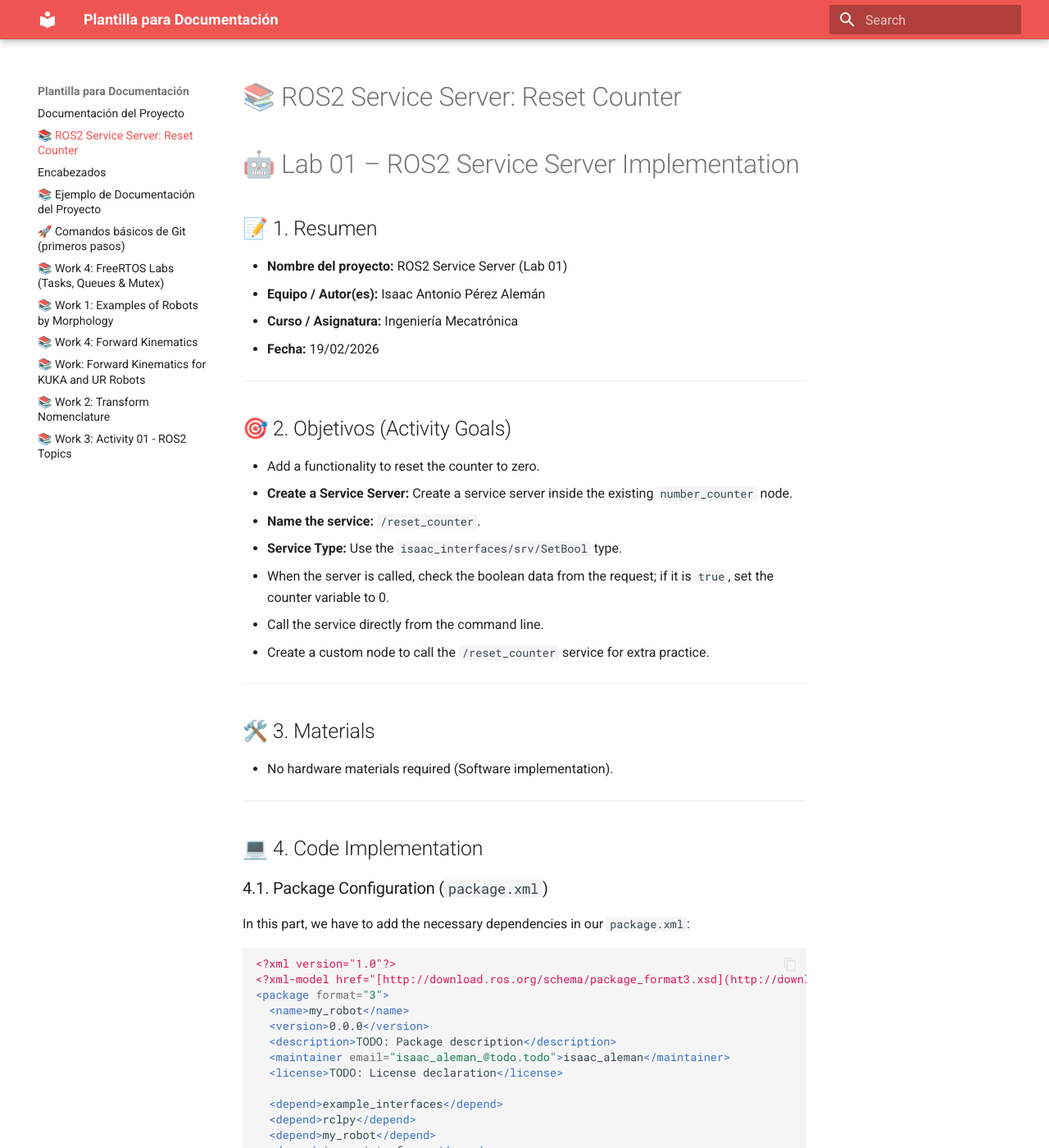
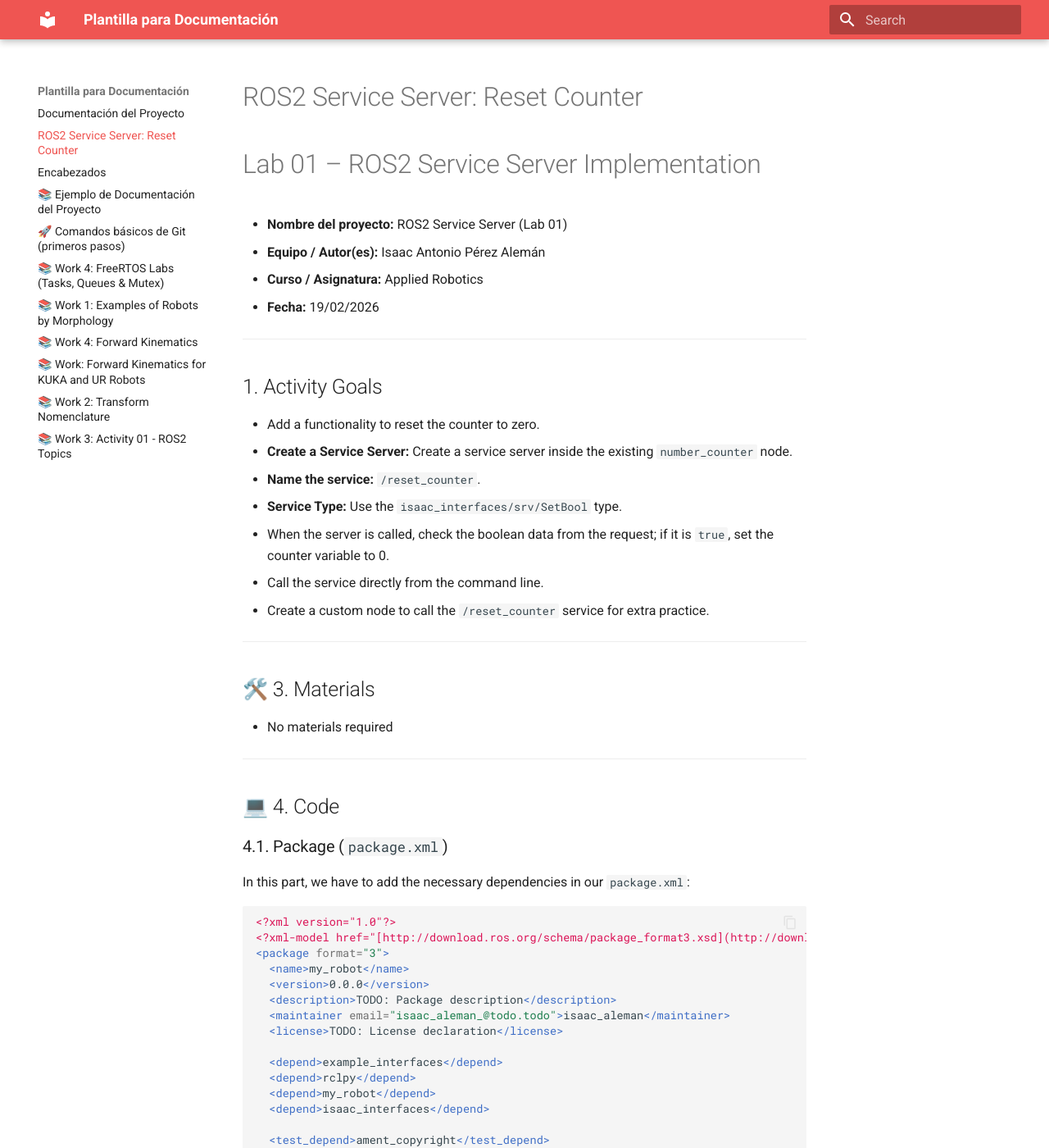
Before and after one commit to Isaacan123/Robotica, an MkDocs documentation site: the page built from docs/Ros2.md, in a window 1280 px wide and 1400 px high. Shown: the whole window at 82% size. Built offline with MkDocs 1.6.1 and Material for MkDocs 9.7.7, drawn with Linux system fonts in a browser that asks for light colours.

Commit message:
Add files via upload

````diff
--- a/docs/Ros2.md
+++ b/docs/Ros2.md
@@ -1,15 +1,15 @@
-# 📚 ROS2 Service Server: Reset Counter
-# 🤖 Lab 01 – ROS2 Service Server Implementation
+#  ROS2 Service Server: Reset Counter
+#  Lab 01 – ROS2 Service Server Implementation
 
-## 📝 1. Resumen
+
 - **Nombre del proyecto:** ROS2 Service Server (Lab 01)
 - **Equipo / Autor(es):** Isaac Antonio Pérez Alemán
-- **Curso / Asignatura:** Ingeniería Mecatrónica
+- **Curso / Asignatura:** Applied Robotics
 - **Fecha:** 19/02/2026
 
 ---
 
-## 🎯 2. Objetivos (Activity Goals)
+## 1. Activity Goals
 - Add a functionality to reset the counter to zero.
 - **Create a Service Server:** Create a service server inside the existing `number_counter` node.
 - **Name the service:** `/reset_counter`.
@@ -21,13 +21,13 @@
 ---
 
 ## 🛠️ 3. Materials
-- No hardware materials required (Software implementation).
+- No materials required
 
 ---
 
-## 💻 4. Code Implementation
+## 💻 4. Code
 
-### 4.1. Package Configuration (`package.xml`)
+### 4.1. Package  (`package.xml`)
 In this part, we have to add the necessary dependencies in our `package.xml`:
 
 ```xml
@@ -190,9 +190,9 @@
 ros2 run my_robot num_counter
 ```
 
-![Combined Translation and Rotation Resultant](Robotica\docs\recursos\imgs\publish.png)
+![Combined Translation and Rotation Resultant](../Robotica/docs/recursos/imgs/publish.png)
 ---
-![Combined Translation and Rotation Resultant](Robotica\docs\recursos\imgs\count.png)
+![Combined Translation and Rotation Resultant](../Robotica/docs/recursos/imgs/count.png)
 
 Then, we test the reset function by calling the service directly from the command line:
 
@@ -201,7 +201,7 @@
 ros2 service call /reset_counter isaac_interfaces/srv/SetBool "{data: true}"
 ```
 
-![Combined Translation and Rotation Resultant](Robotica\docs\recursos\imgs\resett.png)
+![Combined Translation and Rotation Resultant](../Robotica/docs/recursos/imgs/resett.png)
 
 ---
 ## 📊 Architecture Diagram
````
